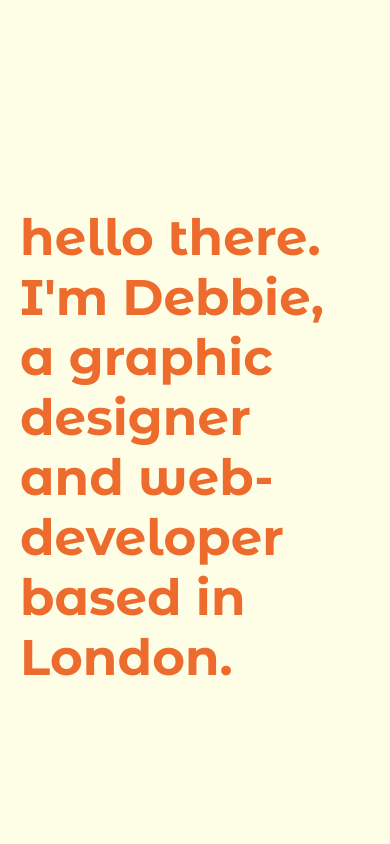
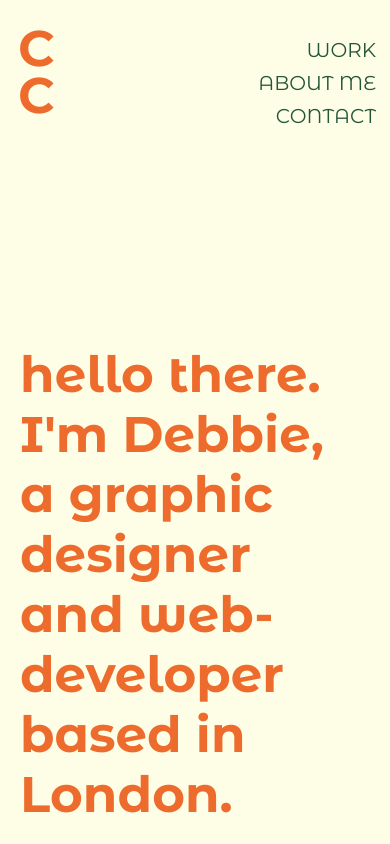
Before and after one commit to deborahzellweger/my-portfolio-website, a plain HTML site: page index.html in a window 390 px wide. Shown: the top 844 px of the page. Drawn offline with nearby package versions, Linux system fonts and the light colour scheme.

Commit message:
added nav bar on homepage

```diff
--- a/index.html
+++ b/index.html
@@ -26,8 +26,19 @@
   </head>
 
   <body class="index">
-    <div class="container">
-      <div class="hero-section m-2">
+    <div class="container m-2">
+      <nav class="home-nav d-flex justify-content-between">
+        <a href="/">
+        <img class="logo d-none d-md-block" src="/img/LOGO.png" alt="logo">
+      <img class="logo-small d-block d-md-none" src="/img/LOGO-small.png" alt="logo">
+      </a>
+        <ul class="home-nav-ul">
+          <li><a href="/work.html">work</a></li>
+          <li><a href="/about.html">about me</a></li>
+          <li><a href="/contact.html">contact</a></li>
+        </ul>
+      </nav>
+      <div class="hero-section">
         <h1>
           hello there. <br />
           I'm
@@ -95,6 +106,8 @@
           <a href="mailto:hello@deborahzellweger.com">email me</a>
         </div>
       </div>
+       <a class="contact-link" href="/contact.html">contact</a>
+
     </div>
     <script src="styles/portfolio.js"></script>
   </body>
--- a/styles/portfolio.css
+++ b/styles/portfolio.css
@@ -10,6 +10,7 @@
   --fs-900: 60px;
   --fs-800: 40px;
   --fs-500: 25px;
+  --fs-400: 20px;
 }
 
 @media (max-width: 576px) {
@@ -56,12 +57,12 @@ p {
   font-weight: 700;
 }
 
-h4,
-a {
-  font-size: var(--fs-500);
+h4 {
+font-size: var(--fs-500);
 }
 
 a {
+  font-size: var(--fs-400);
   text-decoration: none;
   text-transform: uppercase;
   font-weight: 600;
@@ -83,6 +84,30 @@ li {
   max-width: 280px;
   margin-bottom: 0.5rem;
 }
+
+.home-nav,
+.work-nav {
+  margin-top: 30px;
+}
+
+.home-nav a {
+  font-weight: 400;
+}
+
+.logo {
+  height: 80%;
+  width: auto;
+}
+
+.home-nav-ul li,
+.work-nav-ul li {
+display: inline;
+text-transform: uppercase;
+line-height: 60px;
+padding: 15px;
+}
+
+
 
 .hero-section h1,
 .link-hero-debbie-to-about,
@@ -242,11 +267,19 @@ background-color: var(--clr-floss);
   text-transform: lowercase;
 }
 
+.back-home-link,
+.contact-link {
+display: block;
+text-align: center;
+padding-top: 50px;
+}
+
 .back-home-link {
   color: var(--clr-floss);
-  display: block;
-  text-align: center;
-  padding-top: 50px;
+}
+
+.contact-link {
+  color: var(--clr-moss);
 }
 
 @media (max-width: 992px) {
@@ -263,6 +296,21 @@ background-color: var(--clr-floss);
 }
 
 @media (max-width: 576px) {
+
+ .-home-nav {
+  margin-right: 15px;
+ }
+
+.home-nav-ul li {
+    display: flex;
+    flex-direction: column;
+    text-align: right;
+    text-transform: uppercase;
+    line-height: 10px;
+    padding: 15px 10px 0 0;
+  }
+
+
   .hero-section h1,
   .home-project-section,
   .home-testimonial-section,
```
Also changed, not shown: work.html (+14 -1 lines), img/LOGO-small.png (added), img/LOGO.png (added).
